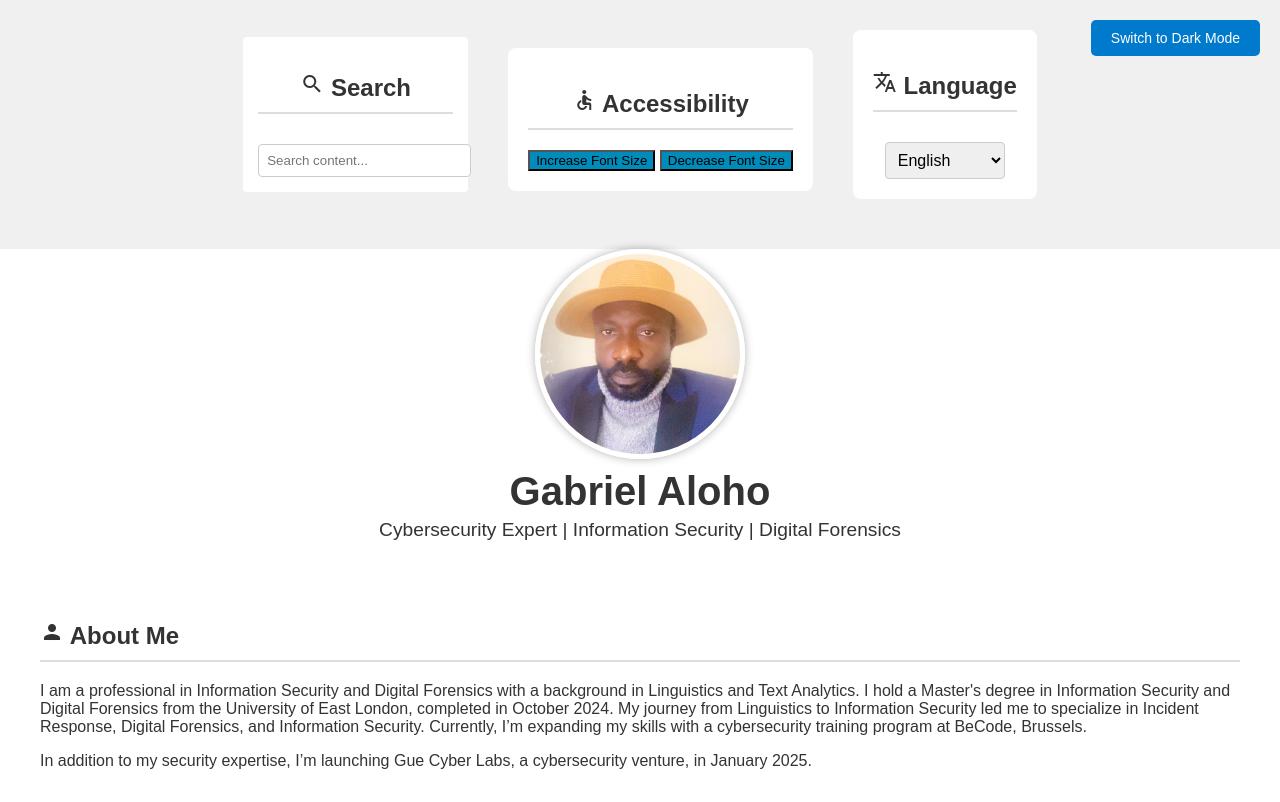
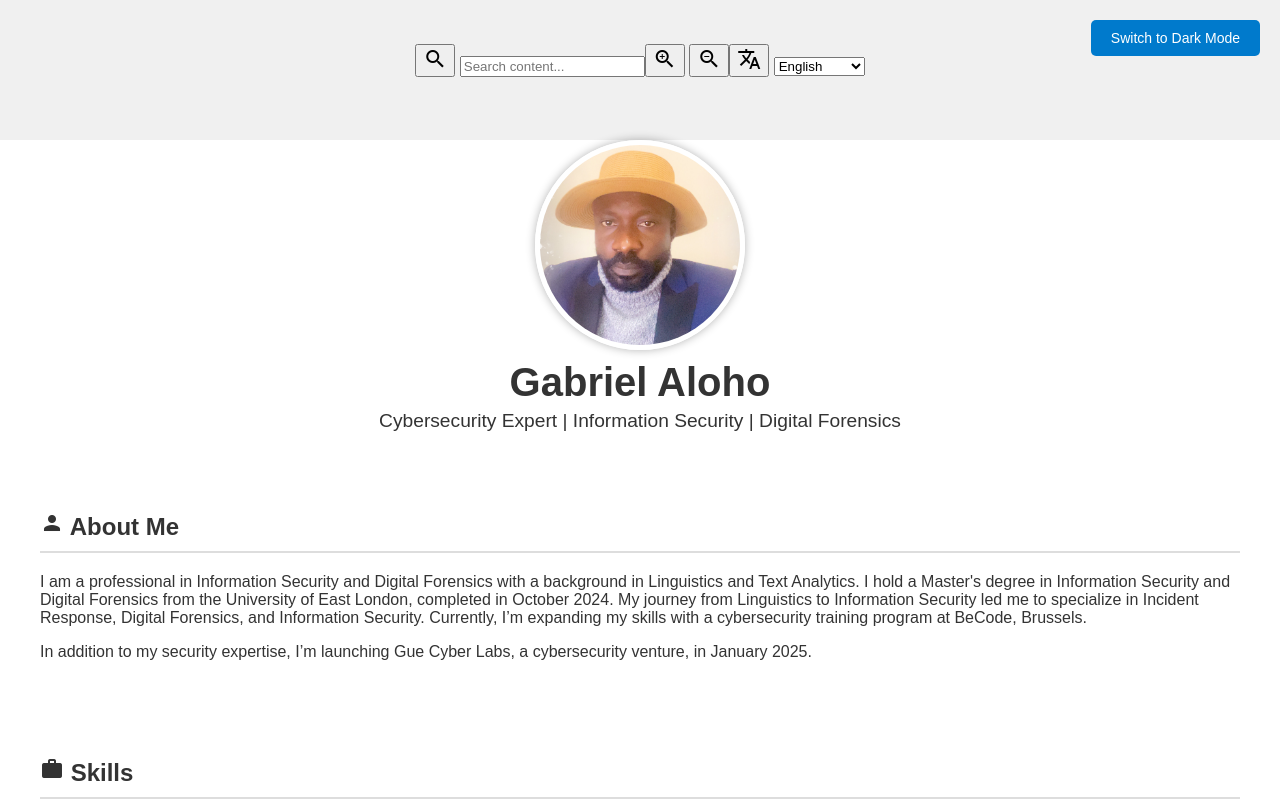
Before and after one commit to gabaloho/gabaloho.github.io, a plain HTML site: page index.html in a window 1280 px wide. Shown: the top 802 px of the page. Drawn offline with Linux system fonts and the light colour scheme.

Commit message:
Update index.html

```diff
--- a/index.html
+++ b/index.html
@@ -12,32 +12,39 @@
     <button id="theme-toggle">Toggle Dark Mode</button>
 
     <header>
-        <!-- Moved Search, Accessibility, and Language to Header -->
     <div class="header-actions">
-            <!-- Search Section -->
-            <section id="search">
-                <h2><span class="material-icons">search</span> Search</h2>
-                <input type="text" id="search-box" placeholder="Search content..." onkeyup="searchFunction()">
-            </section>
+        <!-- Search Section as a Button -->
+        <div class="header-button">
+            <button id="search-button" onclick="searchFunction()" title="Search">
+                <span class="material-icons">search</span>
+            </button>
+            <input type="text" id="search-box" placeholder="Search content..." onkeyup="searchFunction()" />
+        </div>
 
-            <!-- Accessibility Section -->
-            <section id="accessibility">
-                <h2><span class="material-icons">accessible</span> Accessibility</h2>
-                <button onclick="changeFontSize('increase')">Increase Font Size</button>
-                <button onclick="changeFontSize('decrease')">Decrease Font Size</button>
-            </section>
+        <!-- Accessibility Section as Buttons -->
+        <div class="header-button">
+            <button onclick="changeFontSize('increase')" title="Increase Font Size">
+                <span class="material-icons">zoom_in</span>
+            </button>
+            <button onclick="changeFontSize('decrease')" title="Decrease Font Size">
+                <span class="material-icons">zoom_out</span>
+            </button>
+        </div>
 
-            <!-- Language Section -->
-            <section id="languages">
-                <h2><span class="material-icons">translate</span> Language</h2>
+        <!-- Language Section as a Button -->
+        <div class="header-button">
+            <button title="Language">
+                <span class="material-icons">translate</span>
+            </button>
             <select id="language-select" onchange="changeLanguage()">
                 <option value="en">English</option>
                 <option value="nl">Nederlands</option>
                 <option value="fr">Français</option>
             </select>
-            </section>
+        </div>
     </div>
 </header>
+
 
     <main>
     <!-- Profile Section -->
```
Lines whose indentation alone changed are shown as unchanged.
